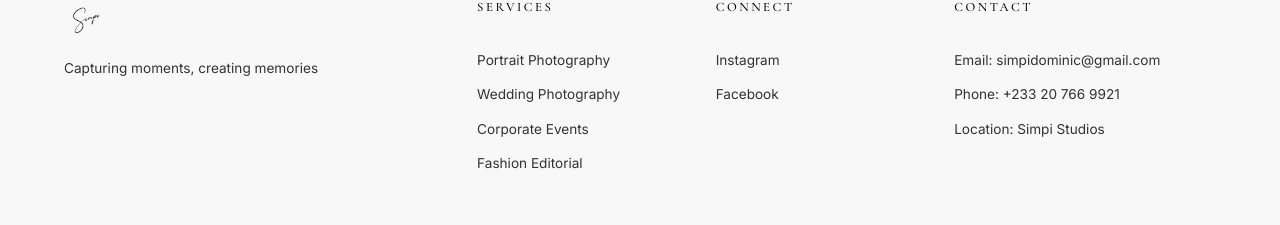
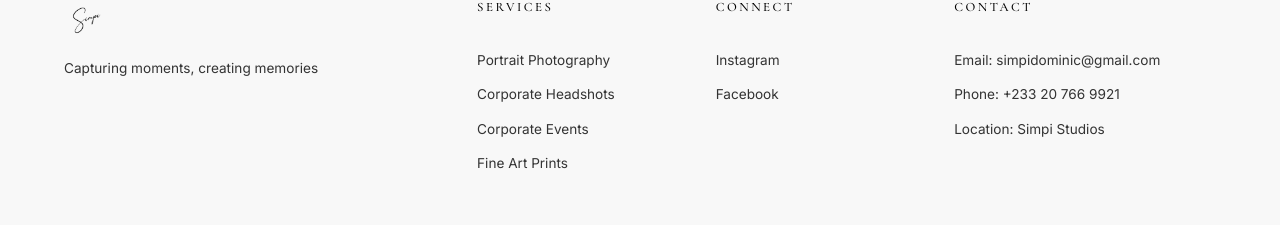
Before and after one commit to Reagan-apreku/Simpi-Studios, a React (Vite) app: page / in a window 1280 px wide. Shown: the part 2238-2463 px from the top of the page. Built offline with nearby package versions, Linux system fonts and the light colour scheme.

Commit message:
chore: update SEO metadata and text description to remove weddings and fashion editorial

```diff
--- a/index.html
+++ b/index.html
@@ -7,7 +7,7 @@
     <link rel="icon" type="image/png" sizes="16x16" href="/favicon-16x16.png" />
     <meta name="viewport" content="width=device-width, initial-scale=1.0" />
     <meta name="description" content="Simpi Studios - Capturing timeless moments with refined elegance." />
-    <meta name="keywords" content="Simpi Studios, luxury photography Ghana, wedding photographer Accra, fashion editorial, portrait photography, landscape prints, fine art photography, Dominic Simpi" />
+    <meta name="keywords" content="Simpi Studios, luxury photography Ghana, portrait photography, landscape prints, fine art photography, Dominic Simpi, corporate headshots, event photography" />
     <meta name="robots" content="index, follow" />
 
     <!-- Open Graph / Facebook -->
--- a/src/App.jsx
+++ b/src/App.jsx
@@ -24,12 +24,12 @@ function App() {
     } else {
       switch (currentPage) {
         case 'home':
-          title = 'Simpi Studios | Fine Art, Fashion & Wedding Photography';
-          description = 'Simpi Studios is a premier high-end photography studio specializing in editorial fashion, luxury weddings, fine art portraits, and corporate headshots in Ghana.';
+          title = 'Simpi Studios | Fine Art, Corporate & Portrait Photography';
+          description = 'Simpi Studios is a professional photography studio in Ghana specializing in fine art portraits, corporate headshots, and event photography.';
           break;
         case 'bookings':
           title = 'Book Your Photoshoot | Simpi Studios';
-          description = 'Reserve your session with Simpi Studios. Book Portrait, Wedding, Corporate, or Fashion photoshoots at our state-of-the-art studio or on-location.';
+          description = 'Reserve your session with Simpi Studios. Book portrait, corporate, or family photoshoots at our state-of-the-art studio or on-location.';
           break;
         case 'prints':
           title = 'Fine Art Photography Prints Store | Simpi Studios';
--- a/src/components/About.jsx
+++ b/src/components/About.jsx
@@ -46,7 +46,7 @@ const About = () => {
             <div className="about-description">
               <p>Founded on the principles of timeless elegance and refined storytelling, Simpi Studios has become a sanctuary for high-end photography in Accra and beyond.</p>
               <p>We believe that every moment possesses a unique soul. Our mission is to capture that essence through a lens of sophisticated simplicity, creating visual legacies that transcend generations.</p>
-              <p>From editorial fashion to intimate portraits and grand celebrations, we approach every project with the same level of meticulous detail and artistic passion.</p>
+              <p>From portraits and events to corporate projects, we approach every project with the same level of meticulous detail and artistic passion.</p>
             </div>
           </div>
           <div className="about-image-main">
--- a/src/components/Footer.jsx
+++ b/src/components/Footer.jsx
@@ -14,9 +14,9 @@ const Footer = () => {
           <h3>Services</h3>
           <ul>
             <li>Portrait Photography</li>
-            <li>Wedding Photography</li>
+            <li>Corporate Headshots</li>
             <li>Corporate Events</li>
-            <li>Fashion Editorial</li>
+            <li>Fine Art Prints</li>
           </ul>
         </div>
 
```
